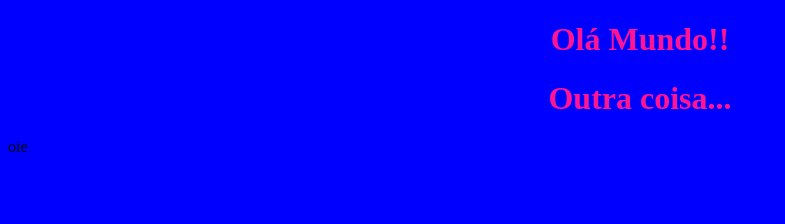
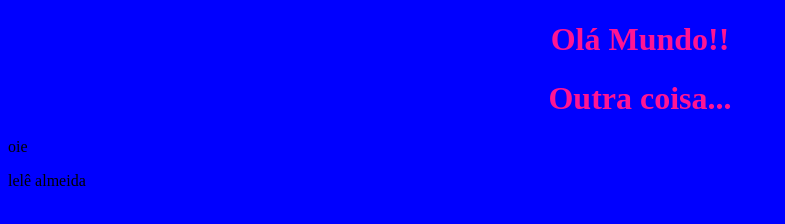
Before and after one commit to LeticiaAlmeida16/MaterialIW, a plain HTML site: page index.html in a window 1280 px wide. Shown: the whole page, without its empty margins (0-785 px from the left). Drawn offline with Linux system fonts and the light colour scheme.

Commit message:
paragrafo

```diff
--- a/index.html
+++ b/index.html
@@ -19,5 +19,6 @@
 	<h1>Olá Mundo!!</h1>
 	<h1>Outra coisa...</h1>
 	<p>oie</p>
+	<p>lelê almeida</p>
 </body>
 </html>
```
